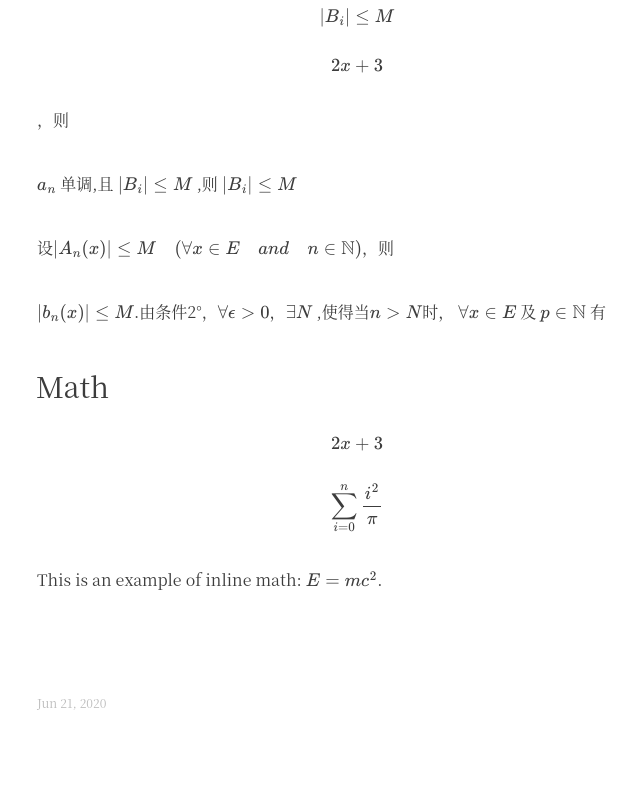
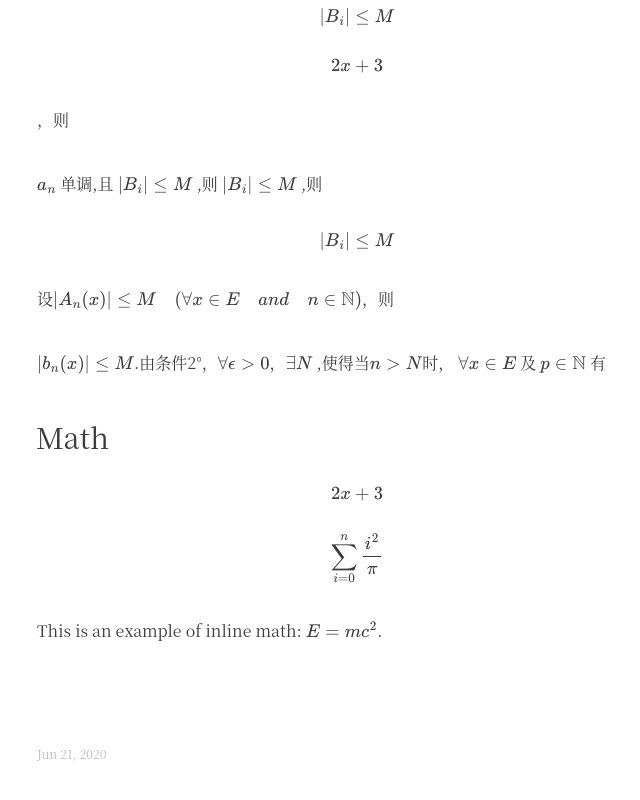
Before and after one commit to ZezeChen/ZezeChen.github.io, a Jekyll site: the page built from _posts/2020-06-21-数学公式测试.md, in a window 1280 px wide and 900 px high, scrolled down 815 px, cut to the strip 88-888 px from the top of the window. Shown: the whole strip, without its empty margins (283-923 px from the left). Built offline with Jekyll 4.4.1, drawn with Linux system fonts in a browser that asks for light colours; formulas are drawn with MathJax 3.

Commit message:
Update 2020-06-21-数学公式测试.md

```diff
--- a/_posts/2020-06-21-数学公式测试.md
+++ b/_posts/2020-06-21-数学公式测试.md
@@ -42,7 +42,13 @@ $$
 |B_i| \leq M
 \end{aligned}
 $$
+,则
 
+$$
+\begin{aligned}
+|B_i| \leq M
+\end{aligned}
+$$
 
 设$ \lvert A_n(x) \rvert ≤ M \quad (\forall x\in E\quad and\quad n\in\mathbb{N}) $，则
 
```
